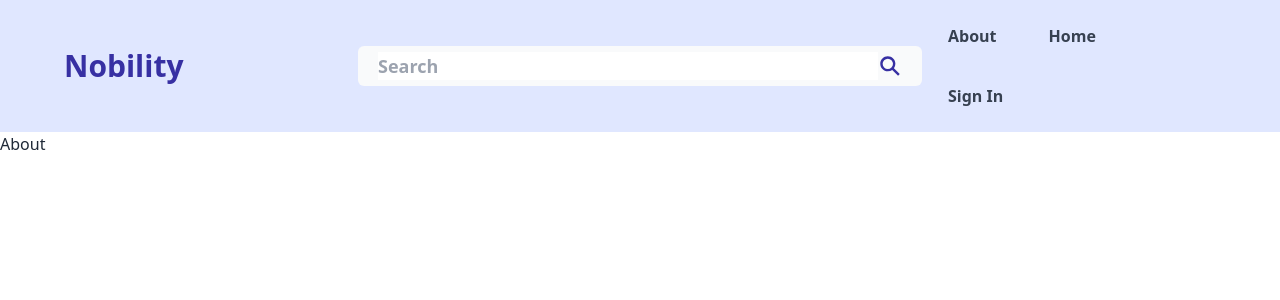
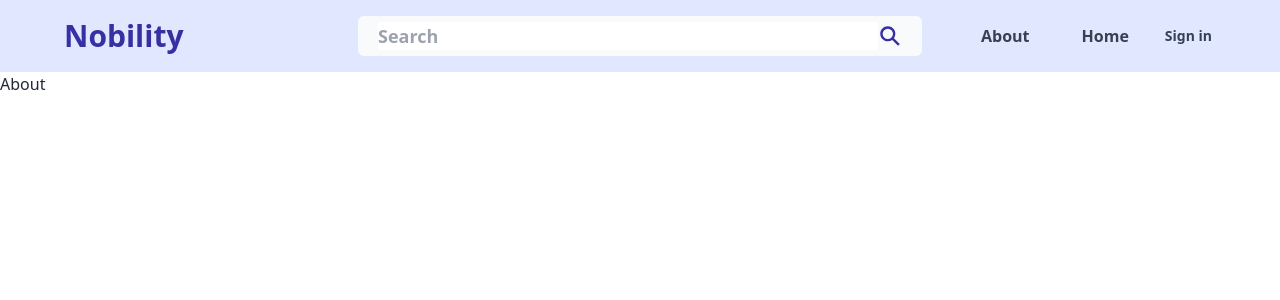
Before and after one commit to Syeda-Aisha-Ahmad/Nobility, a React (Vite) app in the folder client/: page /about in a window 1280 px wide. Shown: the top 300 px of the page. Built offline with nearby package versions, Linux system fonts and the light colour scheme; no server answers.

Commit message:
update the header and make the profile page private

```diff
--- a/client/src/App.jsx
+++ b/client/src/App.jsx
@@ -1,5 +1,6 @@
 import { BrowserRouter, Routes, Route } from 'react-router-dom';
 import Header from './components/header/Header';
+import PrivateRoute from './components/PrivateRoute';
 import About from './pages/about/About';
 import Home from './pages/home/Home';
 import Profile from './pages/profile/Profile';
@@ -15,7 +16,10 @@
         <Route path='/sign-in' element={<SignIn />} />
         <Route path='/sign-up' element={<SignUp />} />
         <Route path='/about' element={<About />} />
-        <Route path='/profile' element={<Profile />} />
+
+        <Route element={<PrivateRoute />}>
+          <Route path='/profile' element={<Profile />} />
+        </Route>
       </Routes>
     </BrowserRouter>
   )
--- /dev/null
+++ b/client/src/components/PrivateRoute.jsx
@@ -0,0 +1,7 @@
+import { useSelector } from 'react-redux';
+import { Outlet, Navigate } from 'react-router-dom';
+
+export default function PrivateRoute() {
+    const { currentUser } = useSelector((state) => state.user);
+    return currentUser ? <Outlet /> : <Navigate to='/sign-in' />;
+}
--- a/client/src/components/header/Header.jsx
+++ b/client/src/components/header/Header.jsx
@@ -1,7 +1,10 @@
 import { FiMenu } from 'react-icons/fi';
 import { IoSearchSharp } from "react-icons/io5";
+import { useSelector } from 'react-redux';
+import { Link } from 'react-router-dom';
 
 export default function Header() {
+    const { currentUser } = useSelector(state => state.user);
     return (
         <div className=" navbar px-5 lg:px-16 py-2 text-lg text-gray-700 font-semibold lg:max-w-[1400px] mx-auto flex justify-between items-center bg-indigo-100">
             {/* Small and medium Device */}
@@ -15,7 +18,19 @@
                     <ul tabIndex={0} className="menu menu-compact right-0 top-10 dropdown-content mt-3 p-2 shadow bg-base-100 rounded-box w-52">
                         <li className='hover:text-indigo-600'><a href='#about' className='hover:bg-base-100'>About</a></li>
                         <li className='hover:text-indigo-600'><a href='#experience' className='hover:bg-base-100'>Home</a></li>
-                        <li className='hover:text-indigo-600'><a href='#skills' className='hover:bg-base-100'>Sign In</a></li>
+
+                        <Link to='/profile'>
+                            {currentUser ? (
+                                <img
+                                    className='rounded-full h-7 w-7 object-cover'
+                                    src={currentUser.avatar}
+                                    alt='profile'
+                                />
+                            ) : (
+                                <li className=' text-slate-700 hover:underline'> Sign in</li>
+                            )}
+                        </Link>
+
                     </ul>
                     <div className='mr-auto'>
                         <label tabIndex={0} className="btn btn-ghost text-2xl text-indigo-800 lg:hidden">
@@ -38,7 +53,17 @@
                 <ul className="menu menu-horizontal px-1 flex items-center gap-5">
                     <li className='hover:text-indigo-600'><a href='#about' className='hover:bg-base-100 text-base'>About</a></li>
                     <li className='hover:text-indigo-600'><a href='#experience' className='hover:bg-base-100 text-base'>Home</a></li>
-                    <li className='hover:text-indigo-600'><a href='#skills' className='hover:bg-base-100 text-base'>Sign In</a></li>
+                    <Link to='/profile'>
+                        {currentUser ? (
+                            <img
+                                className='rounded-full h-7 w-7 object-cover'
+                                src={currentUser.avatar}
+                                alt='profile'
+                            />
+                        ) : (
+                            <li className=' text-slate-700 hover:underline'> Sign in</li>
+                        )}
+                    </Link>
                 </ul>
             </div>
         </div>
```
